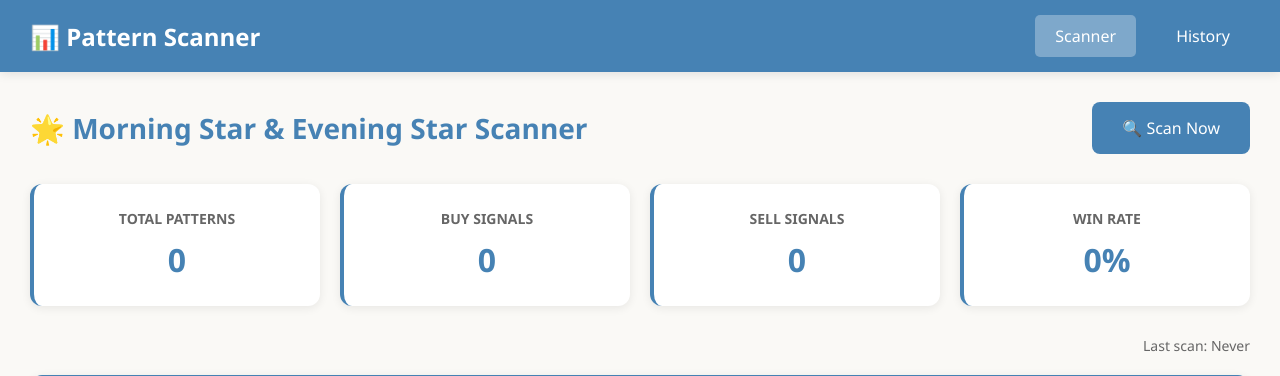
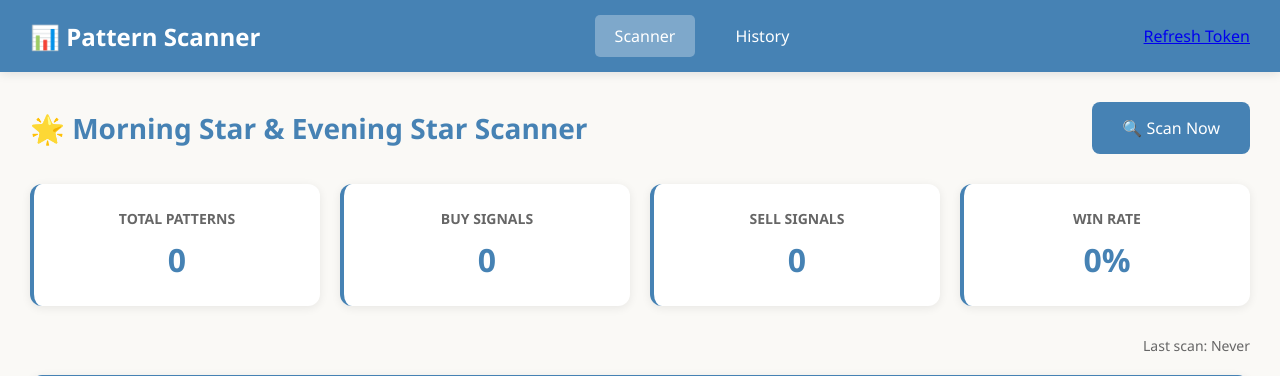
Before and after one commit to DumpTod/Star-Pattern, a Flask app: page / in a window 1280 px wide. Shown: the top 376 px of the page. Run offline with Flask 3, Linux system fonts and the light colour scheme.

Commit message:
Update index.html

```diff
--- a/templates/index.html
+++ b/templates/index.html
@@ -380,6 +380,7 @@
             <a href="/" class="active">Scanner</a>
             <a href="/history">History</a>
         </div>
+        <a href="/login" class="btn btn-warning">Refresh Token</a>
     </nav>
 
     <!-- Loading Overlay -->
```
